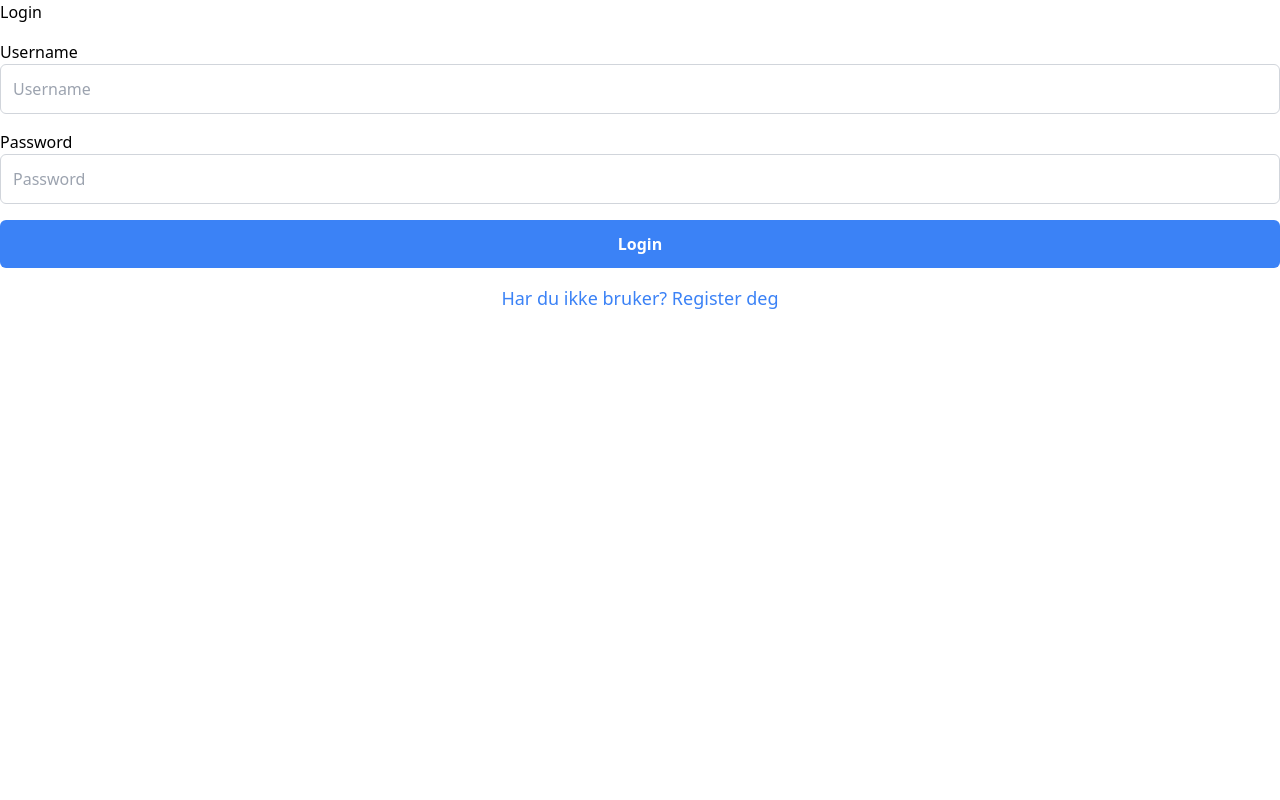
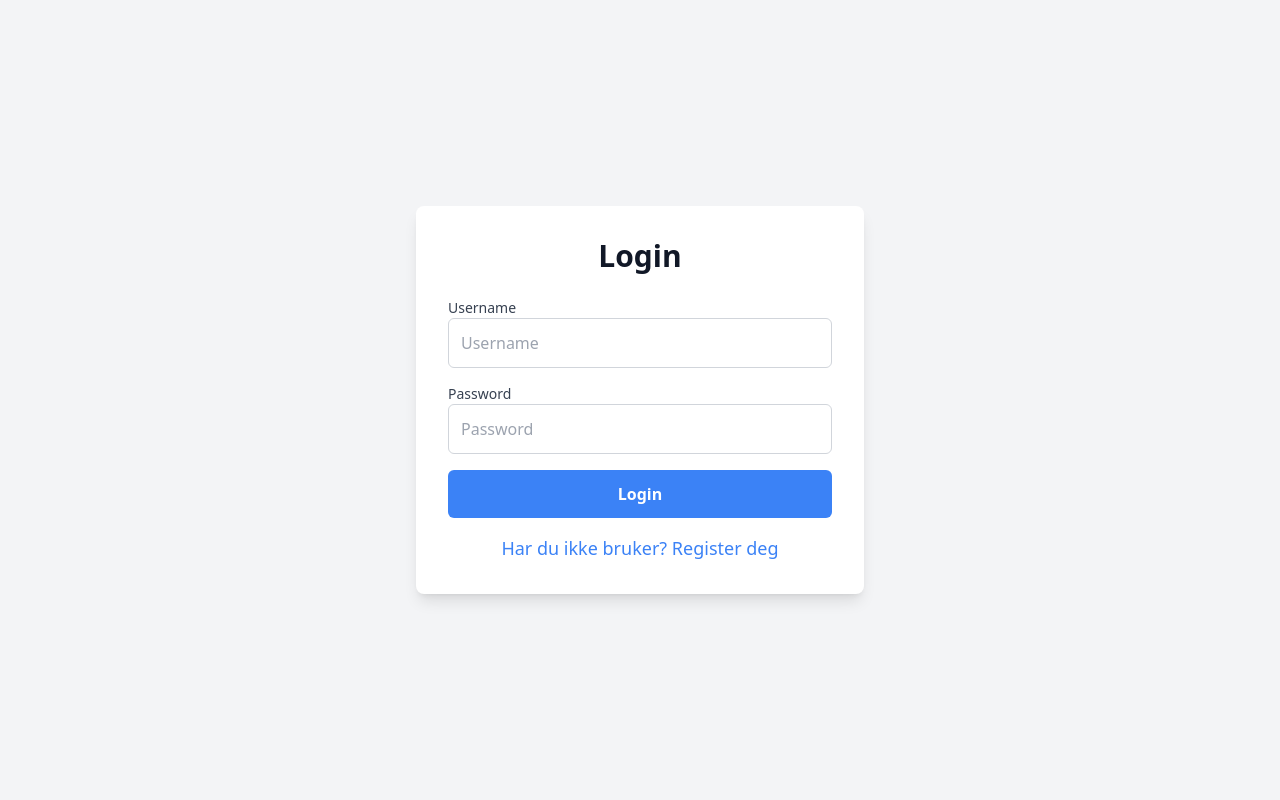
Before and after one commit to stinkyfish1/Eksamen, a Flask app: page /login in a window 1280 px wide. Run offline with Flask 2, Linux system fonts and the light colour scheme; some libraries are stand-ins or nearby versions.

Commit message:
fix: added better styling and did a few changes

```diff
--- a/app.py
+++ b/app.py
@@ -12,13 +12,13 @@ app = Flask(__name__)
 app.config['SQLALCHEMY_DATABASE_URI'] = 'sqlite:///database.db'
 app.config['SECRET_KEY'] = 'thisisasecretkey'
 
-db = SQLAlchemy(app)
-bcrypt = Bcrypt(app)
+db = SQLAlchemy(app) # Oppretter database-objektet
+bcrypt = Bcrypt(app) # Oppretter objekt for passordkryptering
 
 
 login_manager = LoginManager()
-login_manager.init_app(app)
-login_manager.login_view = 'login'
+login_manager.init_app(app) # Knytter innlogging til appen
+login_manager.login_view = 'login'  # Definerer hvilken side man blir sendt til hvis man ikke er logget inn
 
 
 @login_manager.user_loader
@@ -28,10 +28,10 @@ def load_user(user_id):
 
 class User(db.Model, UserMixin):
     id = db.Column(db.Integer, primary_key=True)
-    username = db.Column(db.String(20), nullable=False, unique=True)
+    username = db.Column(db.String(20), nullable=False, unique=True) # Brukernavn, må være unikt
     password = db.Column(db.String(80), nullable=False)
 
-
+# Skjema for registrering av ny bruker
 class RegisterForm(FlaskForm):
     username = StringField(validators=[
                             InputRequired(), Length(min=4, max=20)], render_kw={"placeholder": "Username"})
@@ -40,7 +40,7 @@ class RegisterForm(FlaskForm):
                             InputRequired(), Length(min=8, max=20)], render_kw={"placeholder": "Password"})
 
     submit = SubmitField('Register')
-
+    # Validerer at brukernavnet ikke allerede eksisterer
     def validate_username(self, username):
         existing_user_username = User.query.filter_by(
             username=username.data).first()
@@ -76,6 +76,7 @@ def login():
     return render_template('login.html', form=form)
 
 
+# Rute for dashboard (krever at brukeren er innlogget)
 @app.route('/dashboard', methods=['GET', 'POST'])
 @login_required
 def dashboard():
@@ -102,6 +103,6 @@ def register():
 
     return render_template('register.html', form=form)
 
-
+# Starter Flask-applikasjonen
 if __name__ == "__main__":
     app.run(debug=True)
--- a/templates/index.html
+++ b/templates/index.html
@@ -12,7 +12,6 @@
 <body class="">
     <div class="">
         <h1 class="text-3xl font-semibold text-center text-gray-900 mb-6">Login auth med Flask</h1>
-
         <div class="text-center">
             <a href="{{ url_for('login') }}" class="text-blue-500 hover:text-blue-700 text-lg font-medium mb-4 block">Login</a>
             <a href="{{ url_for('register') }}" class="text-blue-500 hover:text-blue-700 text-lg font-medium">Register</a>
--- a/templates/login.html
+++ b/templates/login.html
@@ -6,21 +6,21 @@
     <meta http-equiv="X-UA-Compatible" content="IE=edge">
     <meta name="viewport" content="width=device-width, initial-scale=1.0">
     <title>Login</title>
-    <script src="https://cdn.tailwindcss.com"></script> <!-- Add Tailwind CSS -->
+    <script src="https://cdn.tailwindcss.com"></script>
 </head>
 
-<body class="">
-    <div class="">
-        <h1 class="">Login</h1>
+<body class="bg-gray-100 font-sans text-gray-800 flex items-center justify-center min-h-screen">
+    <div class="bg-white p-8 rounded-lg shadow-lg max-w-md w-full">
+        <h1 class="text-3xl font-semibold text-center text-gray-900 mb-6">Login</h1>
 
         <form method="POST" action="" class="space-y-4">
             {{ form.hidden_tag() }}
             <div>
-                <label for="username" class="">Username</label>
+                <label for="username" class="block text-sm font-medium text-gray-700">Username</label>
                 {{ form.username(class="w-full p-3 border border-gray-300 rounded-md focus:outline-none focus:ring-2 focus:ring-blue-500") }}
             </div>
             <div>
-                <label for="password" class="">Password</label>
+                <label for="password" class="block text-sm font-medium text-gray-700">Password</label>
                 {{ form.password(class="w-full p-3 border border-gray-300 rounded-md focus:outline-none focus:ring-2 focus:ring-blue-500") }}
             </div>
             <div class="flex justify-center">
```
Also changed, not shown: templates/dashboard.html (+4 -4 lines), templates/register.html (+5 -5 lines), instance/database.db (deleted).
